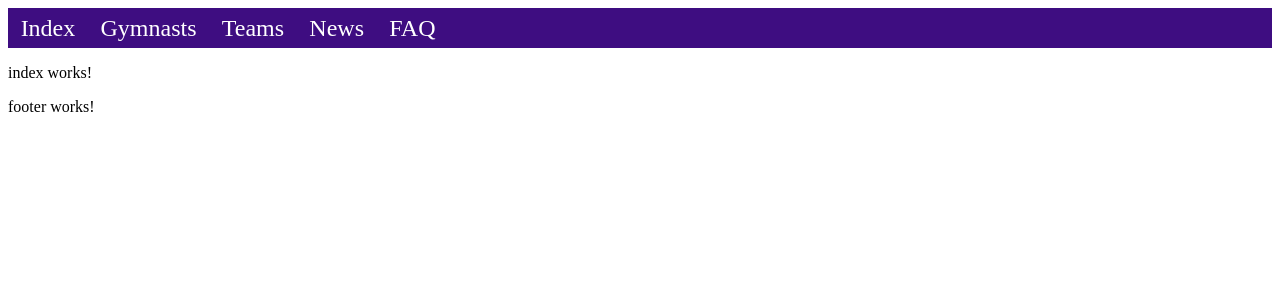
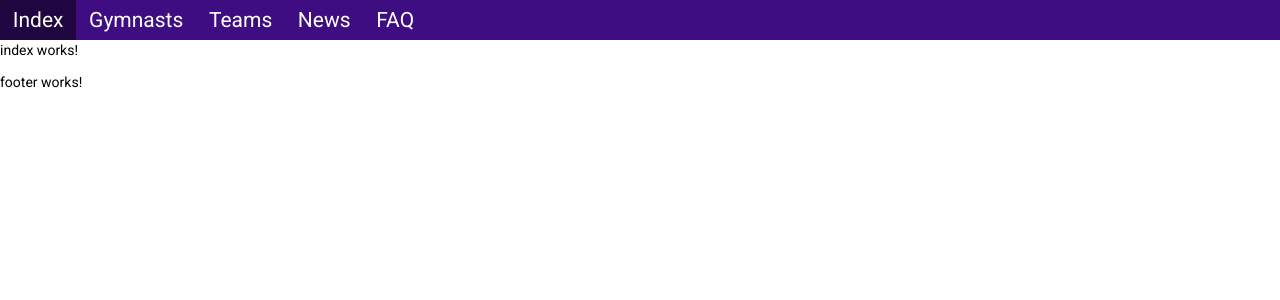
Before and after one commit to skullkid59600/Projet_Front, an Angular app: page / in a window 1280 px wide. Shown: the top 300 px of the page. Built offline with nearby package versions, Linux system fonts and the light colour scheme.

Commit message:
:sparkles: :bug: : add Material + routing links

```diff
--- a/angular.json
+++ b/angular.json
@@ -30,6 +30,7 @@
               "src/assets"
             ],
             "styles": [
+              "./node_modules/@angular/material/prebuilt-themes/indigo-pink.css",
               "src/styles.css"
             ],
             "scripts": []
@@ -97,6 +98,7 @@
               "src/assets"
             ],
             "styles": [
+              "./node_modules/@angular/material/prebuilt-themes/indigo-pink.css",
               "src/styles.css"
             ],
             "scripts": []
--- a/package.json
+++ b/package.json
@@ -11,10 +11,12 @@
   "private": true,
   "dependencies": {
     "@angular/animations": "~13.2.0",
+    "@angular/cdk": "~13.3.8",
     "@angular/common": "~13.2.0",
     "@angular/compiler": "~13.2.0",
     "@angular/core": "~13.2.0",
     "@angular/forms": "~13.2.0",
+    "@angular/material": "~13.3.8",
     "@angular/platform-browser": "~13.2.0",
     "@angular/platform-browser-dynamic": "~13.2.0",
     "@angular/router": "~13.2.0",
--- a/src/app/app-routing.module.ts
+++ b/src/app/app-routing.module.ts
@@ -7,6 +7,8 @@
 import {TeamsComponent} from "./teams/teams.component";
 import {NewsComponent} from "./news/news.component";
 import {FaqComponent} from "./faq/faq.component";
+import {ChampionshipsComponent} from "./championships/championships.component";
+import {LoginComponent} from "./login/login.component";
 
 const routes: Routes = [
   {path: 'index', component: IndexComponent},
@@ -15,6 +17,8 @@
   {path: 'teams', component: TeamsComponent},
   {path: 'news', component: NewsComponent},
   {path: 'faq', component: FaqComponent},
+  {path: 'championships', component: ChampionshipsComponent},
+  {path: 'login', component: LoginComponent},
   {path: '', component: IndexComponent},
   {path: '**', component: NotfoundComponent}
 ];
--- a/src/app/app.module.ts
+++ b/src/app/app.module.ts
@@ -16,6 +16,7 @@
 import {AppRoutingModule} from "./app-routing.module";
 import {FormsModule} from "@angular/forms";
 import {HttpClientModule} from "@angular/common/http";
+import { BrowserAnimationsModule } from '@angular/platform-browser/animations';
 
 @NgModule({
   declarations: [
@@ -36,7 +37,8 @@
     RouterModule,
     AppRoutingModule,
     FormsModule,
-    HttpClientModule
+    HttpClientModule,
+    BrowserAnimationsModule
   ],
   providers: [],
   bootstrap: [AppComponent]
--- a/src/index.html
+++ b/src/index.html
@@ -6,8 +6,11 @@
   <base href="/">
   <meta name="viewport" content="width=device-width, initial-scale=1">
   <link rel="icon" type="image/x-icon" href="favicon.ico">
+  <link rel="preconnect" href="https://fonts.gstatic.com">
+  <link href="https://fonts.googleapis.com/css2?family=Roboto:wght@300;400;500&display=swap" rel="stylesheet">
+  <link href="https://fonts.googleapis.com/icon?family=Material+Icons" rel="stylesheet">
 </head>
-<body>
+<body class="mat-typography">
   <app-root></app-root>
 </body>
 </html>
--- a/src/styles.css
+++ b/src/styles.css
@@ -1 +1,4 @@
 /* You can add global styles to this file, and also import other style files */
+
+html, body { height: 100%; }
+body { margin: 0; font-family: Roboto, "Helvetica Neue", sans-serif; }
```
Also changed, not shown: 1 other file (tests, documents, lock files or other folders).
